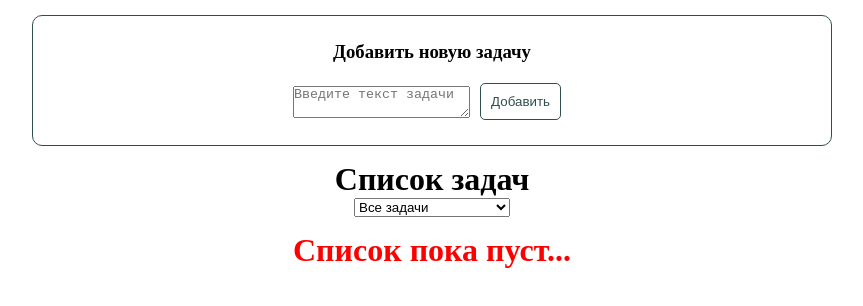
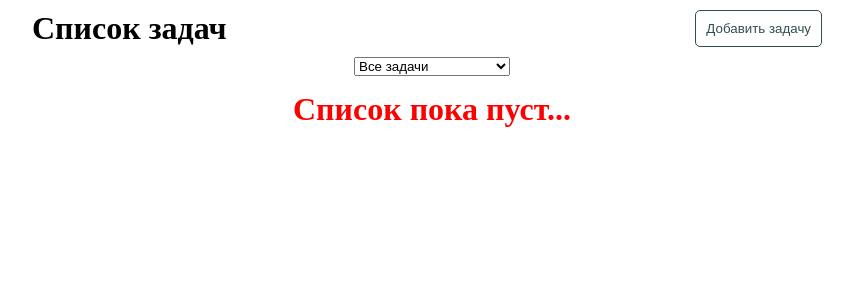
Before and after one commit to thelifeofmiwa/todolist, a Vue app: page / in a window 1280 px wide. Shown: the top 306 px of the page, without its empty margins (208-1071 px from the left). Built offline with nearby package versions, Linux system fonts and the light colour scheme.

Commit message:
Реализована логика по отображению окна добавления задачи. Измененён заголовок списка.

```diff
--- a/src/components/TaskList.vue
+++ b/src/components/TaskList.vue
@@ -1,5 +1,4 @@
 <template>
-  <h1>Список задач</h1>
   <Select
     :options="sortOptions"
     v-model="selectedOption"
--- a/src/composables/useToDo.js
+++ b/src/composables/useToDo.js
@@ -7,6 +7,7 @@ export const useToDo = () => {
   };
 
   const tasks = ref(loadTasks());
+  const dialogVisible = ref(false);
 
   watch(
     tasks,
@@ -16,8 +17,13 @@ export const useToDo = () => {
     { deep: true },
   );
 
+  const showDialog = () => {
+    dialogVisible.value = true;
+  };
+
   const addNewTask = (newTask) => {
     tasks.value.push(newTask);
+    dialogVisible.value = false;
   };
 
   const deleteTask = (deletedTask) => {
@@ -40,6 +46,8 @@ export const useToDo = () => {
 
   return {
     tasks,
+    dialogVisible,
+    showDialog,
     addNewTask,
     deleteTask,
     updateTaskText,
--- a/src/pages/ToDoPage.vue
+++ b/src/pages/ToDoPage.vue
@@ -1,6 +1,14 @@
 <template>
   <div class="to_do_page">
-    <TaskAdd @add-task="addNewTask" />
+    <div class="to_do_page_head">
+      <h1>Список задач</h1>
+      <Button
+        v-if="!dialogVisible"
+        button-text="Добавить задачу"
+        @click="showDialog"
+      />
+    </div>
+    <TaskAdd v-if="dialogVisible" @add-task="addNewTask" />
     <TaskList
       :tasks="tasks"
       @delete-task="deleteTask"
@@ -13,10 +21,18 @@
 <script setup>
 import TaskAdd from "../components/TaskAdd.vue";
 import TaskList from "../components/TaskList.vue";
+import Button from "../components/UI/Button.vue";
 import { useToDo } from "../composables/useToDo.js";
 
-const { tasks, addNewTask, deleteTask, updateTaskText, updateTaskStatus } =
-  useToDo();
+const {
+  tasks,
+  dialogVisible,
+  showDialog,
+  addNewTask,
+  deleteTask,
+  updateTaskText,
+  updateTaskStatus,
+} = useToDo();
 </script>
 
 <style scoped>
@@ -26,4 +42,12 @@ const { tasks, addNewTask, deleteTask, updateTaskText, updateTaskStatus } =
   align-items: center;
   justify-content: center;
 }
+
+.to_do_page_head {
+  display: flex;
+  justify-content: space-between;
+  align-items: center;
+  width: 100%;
+  max-width: 800px;
+}
 </style>
```
